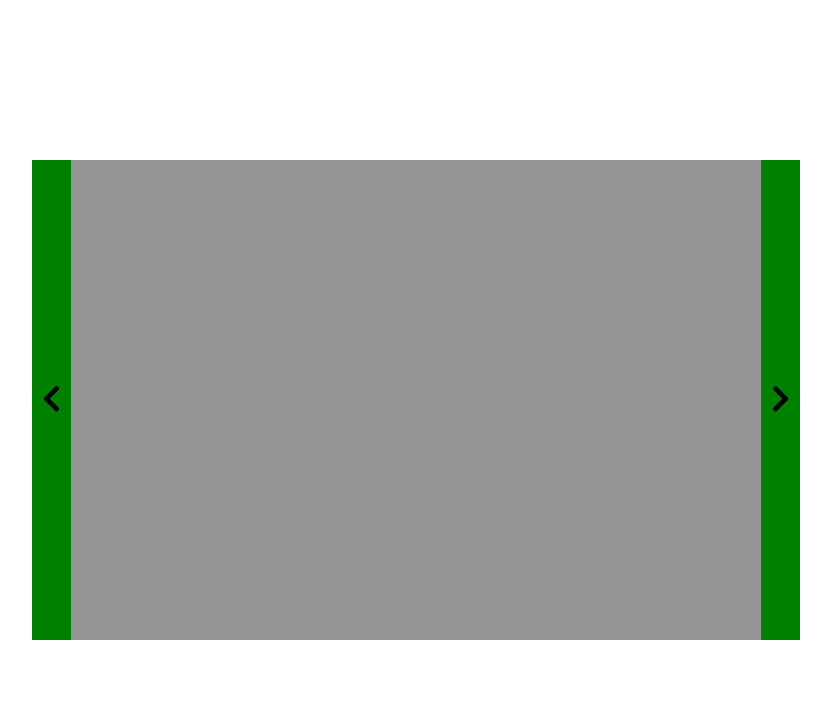
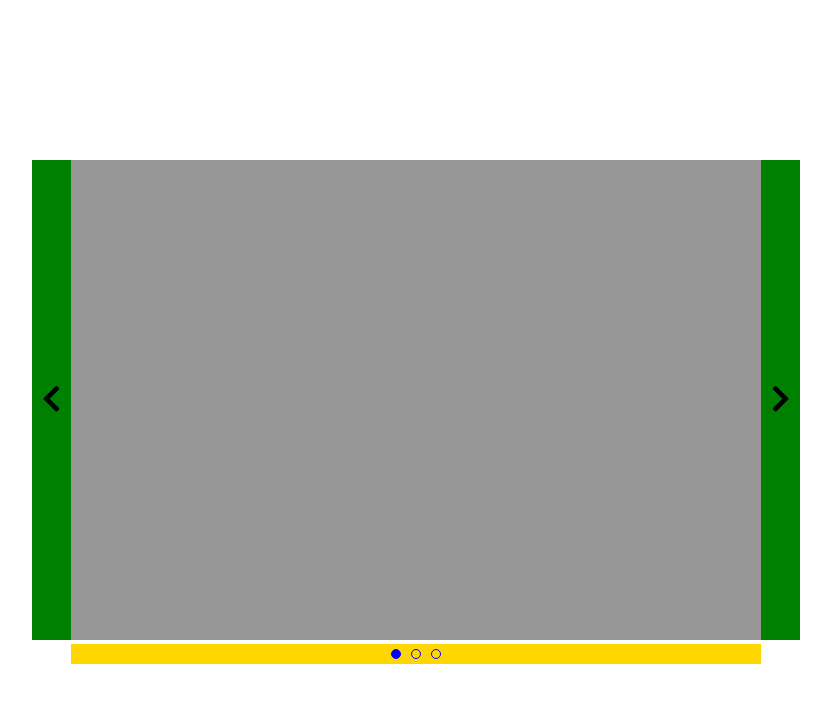
Before and after one commit to MatiaCasu/vue-slider, a plain HTML site: page index.html in a window 1280 px wide. Shown: the whole page, without its empty margins (224-1055 px from the left). Drawn offline with nearby package versions, Linux system fonts and the light colour scheme; placeholder pictures from the web are drawn by us.

Commit message:
Aggiunti bullets attivi al cambio indice di srcImg e reattivi al click

```diff
--- a/css/style.css
+++ b/css/style.css
@@ -28,3 +28,21 @@
   height: 100%;
   width: 100%;
 }
+
+.bullets{
+  display: flex;
+  background-color: gold;
+  justify-content: center;
+}
+
+.bullet{
+  height: 10px;
+  width: 10px;
+  border-radius: 100%;
+  border: 1px solid blue;
+  margin: 5px;
+}
+
+.bullet.active{
+  background-color: blue;
+}
--- a/index.html
+++ b/index.html
@@ -16,7 +16,8 @@
       </div>
       <div class="carousel-img">
         <a href="https://placeholder.com"><img :src="img.srcImg[img.i]" alt=""></a>
-        <div class="carousel-bullets">
+        <div class="bullets">
+          <div class="bullet" :class="index === img.i ? 'active' : ''"  v-for="(element , index) in img.srcImg" @click="img.i = index"></div>
         </div>
       </div>
       <div class="carousel-next">
--- a/js/script.js
+++ b/js/script.js
@@ -8,7 +8,7 @@ var app = new Vue({
         "https://via.placeholder.com/1/FFF000",
       ],
       i: 0
-    }
+    },
   },
   methods: {
     prev: function(){
@@ -34,5 +34,4 @@ var app = new Vue({
       // }
     }
   }
-
 });
```
